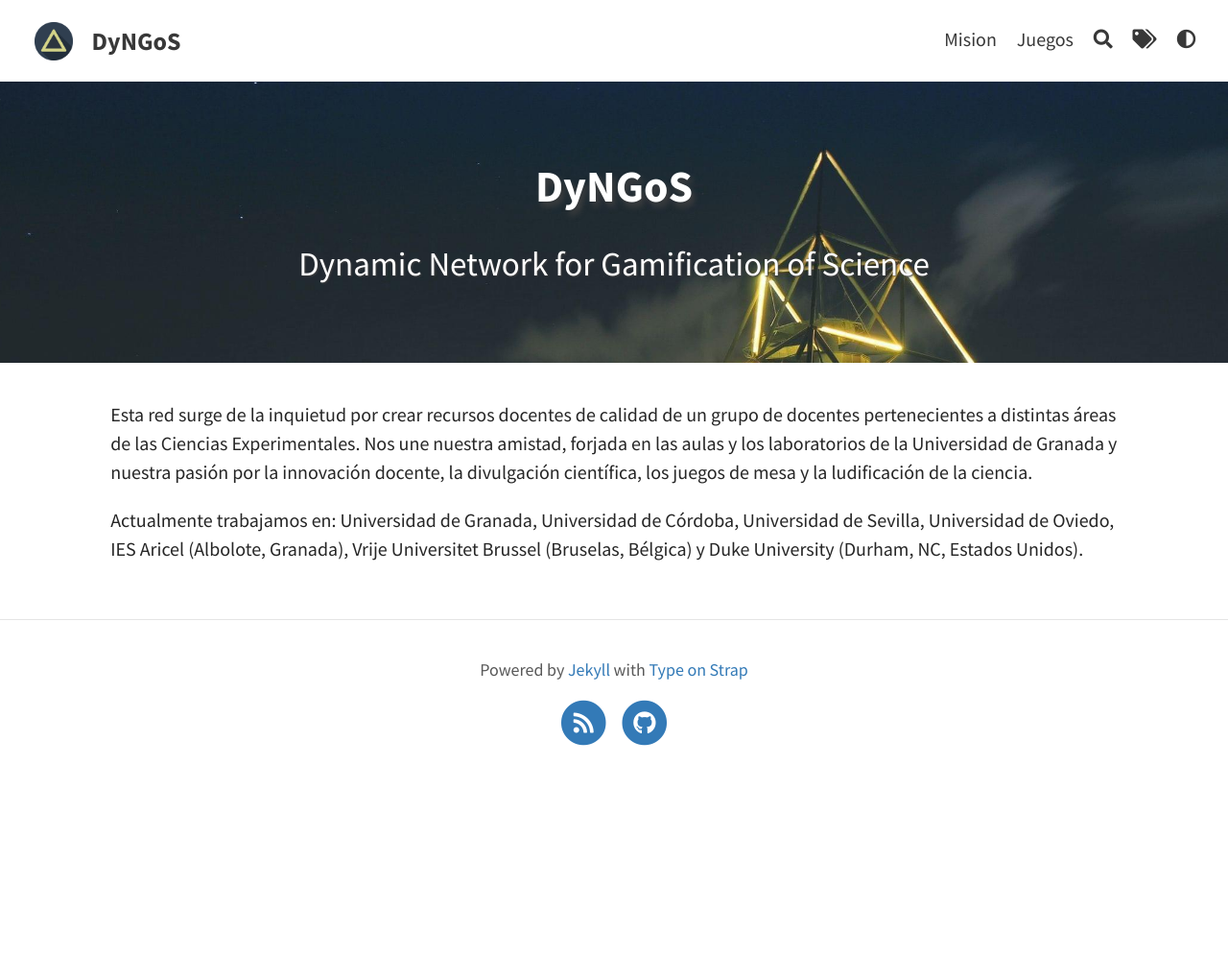
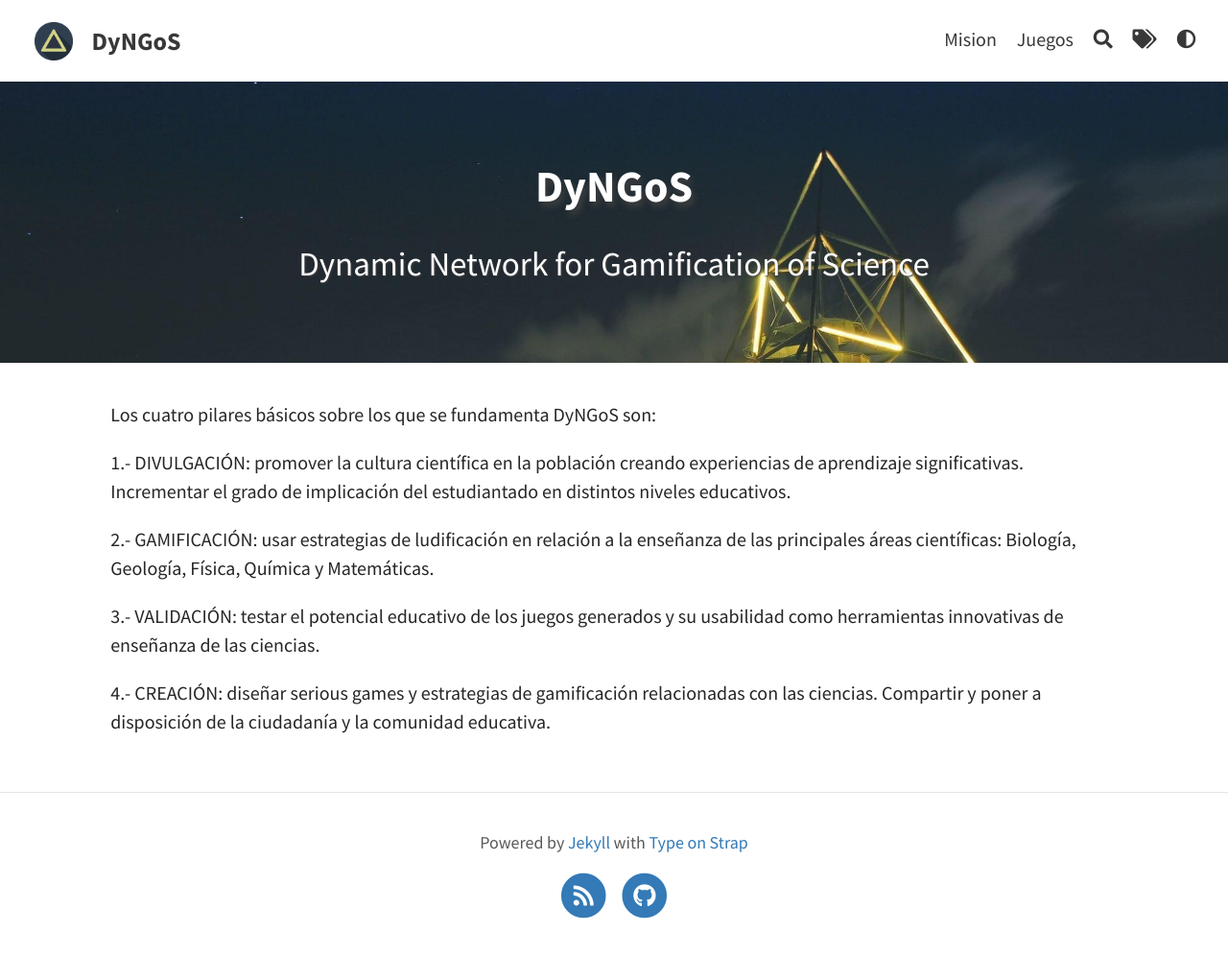
Before and after one commit to dyn-gos/dyn-gos.github.io, a Jekyll site: the page built from index.md, in a window 1280 px wide. Shown: the whole page at 96% size. Built offline with Jekyll 4.4.1, drawn with Linux system fonts in a browser that asks for light colours; before the commit the page ends 900 px from its top, so only the background shows below that.

Commit message:
Update index.md

```diff
--- a/index.md
+++ b/index.md
@@ -7,6 +7,12 @@
 hide: true                           # Prevent the page title to appear in the navbar
 ---
 
-Esta red surge de la inquietud por crear recursos docentes de calidad de un grupo de docentes pertenecientes a distintas áreas de las Ciencias Experimentales. Nos une nuestra amistad, forjada en las aulas y los laboratorios de la Universidad de Granada y nuestra pasión por la innovación docente, la divulgación científica, los juegos de mesa y la ludificación de la ciencia.
+Los cuatro pilares básicos sobre los que se fundamenta DyNGoS son:
 
-Actualmente trabajamos en: Universidad de Granada, Universidad de Córdoba, Universidad de Sevilla, Universidad de Oviedo, IES Aricel (Albolote, Granada), Vrije Universitet Brussel (Bruselas, Bélgica) y Duke University (Durham, NC, Estados Unidos).
+1.- DIVULGACIÓN: promover la cultura científica en la población creando experiencias de aprendizaje significativas. Incrementar el grado de implicación del estudiantado en distintos niveles educativos.
+
+2.- GAMIFICACIÓN: usar estrategias de ludificación en relación a la enseñanza de las principales áreas científicas: Biología, Geología, Física, Química y Matemáticas.
+
+3.- VALIDACIÓN: testar el potencial educativo de los juegos generados y su usabilidad como herramientas innovativas de enseñanza de las ciencias.
+
+4.- CREACIÓN: diseñar serious games y estrategias de gamificación relacionadas con las ciencias. Compartir y poner a disposición de la ciudadanía y la comunidad educativa.
```
